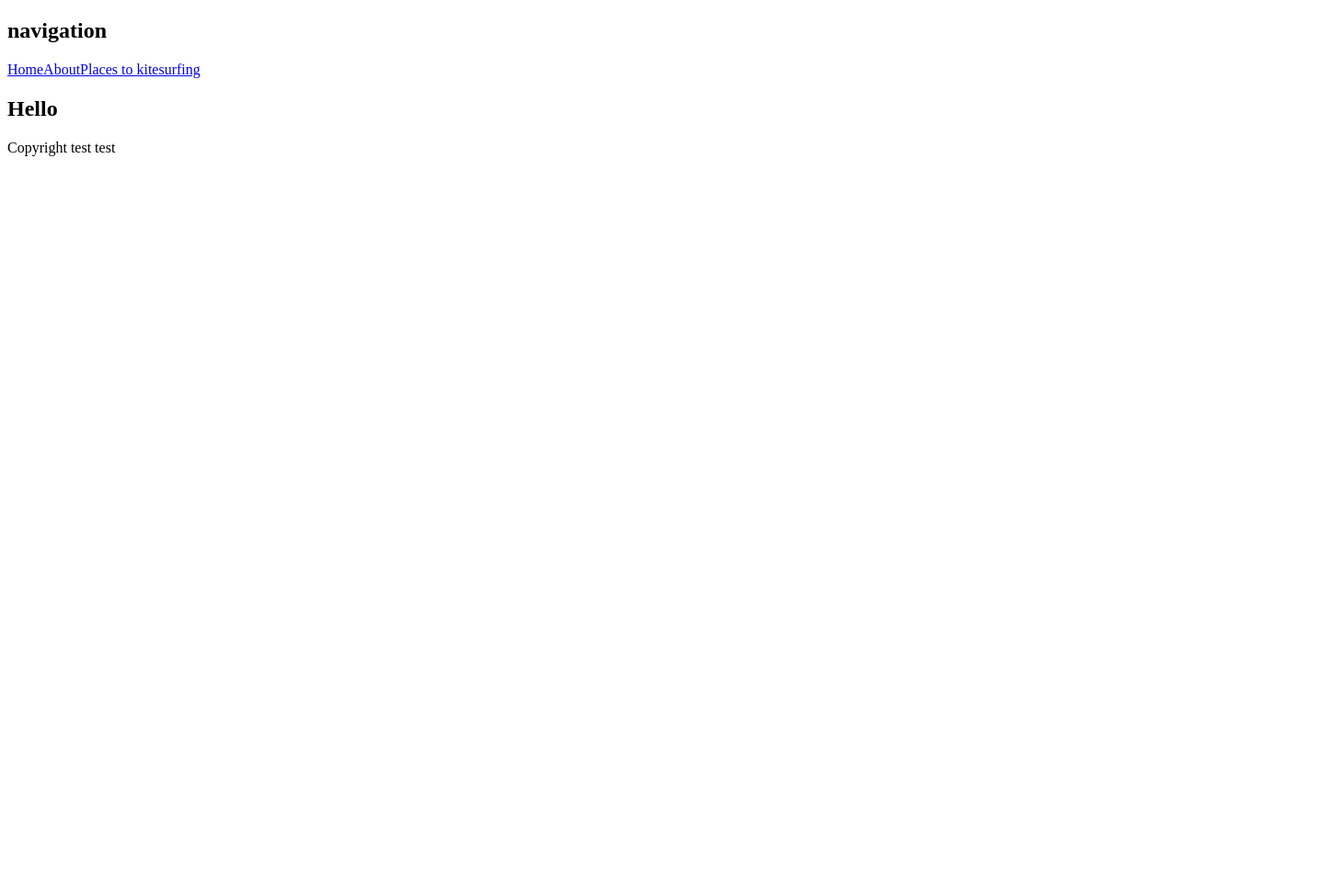
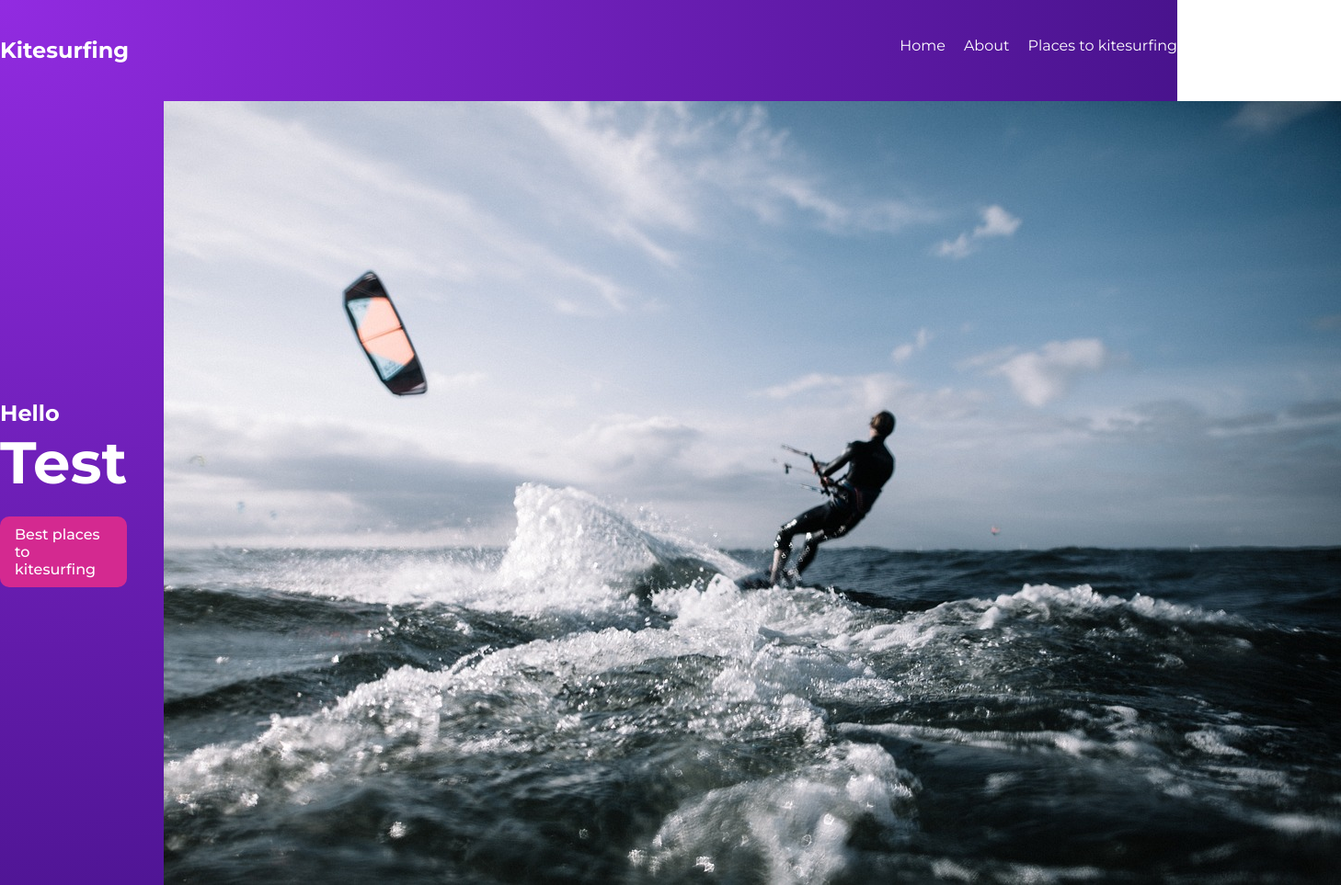
Before and after one commit to Kaweight/gatsbyTesty, a Gatsby site: page / in a window 1280 px wide. Shown: the top 963 px of the page at 92% size, 1458 px wide, since content can reach past the window. Before the commit the page ends 800 px from the top, so only its background shows below. Built offline with nearby package versions, Linux system fonts and the light colour scheme; Gatsby itself is replaced by a stand-in of ours.

Commit message:
Add fist styles

```diff
--- a/src/components/Layout.js
+++ b/src/components/Layout.js
@@ -1,5 +1,6 @@
 import React from 'react'
 import Navbar from './Navbar'
+import '../styles/global.css'
 
 export default function Layout({children}) {
   return (
--- a/src/components/Navbar.js
+++ b/src/components/Navbar.js
@@ -4,7 +4,7 @@
 export default function Navbar() {
   return (
     <nav>
-        <h1>navigation</h1>
+        <h1>Kitesurfing</h1>
         <div className="links">
             <Link to="/">Home</Link>
             <Link to="/about">About</Link>
--- a/src/pages/index.js
+++ b/src/pages/index.js
@@ -1,13 +1,18 @@
 import * as React from "react"
+import * as styles from "../styles/home.module.css"
 import Layout from "../components/Layout"
+import { Link } from 'gatsby';
 
 export default function Home() {
   return (
     <Layout>
-      <section>
+      <section className={styles.header}>
         <div>
           <h1>Hello</h1>
+          <h2>Test</h2>
+          <Link className={styles.btn} to="/places">Best places to kitesurfing</Link>
         </div>
+        <img src="/kite1.jpg" alt="kitesurfing" />
       </section>
     </Layout>
   )
--- a/src/pages/places.js
+++ b/src/pages/places.js
@@ -1,11 +1,13 @@
 import React from 'react'
 import Layout from './../components/Layout'
+import * as styles from '../styles/places.module.css'
 
 export default function Places() {
   return (
     <Layout>
-        <div>
-        <h1>Places to kite</h1>
+        <div className={styles.places}>
+        <h2>Places to kite</h2>
+        <h3>Test</h3>
         </div>
     </Layout>
   )
--- /dev/null
+++ b/src/styles/global.css
@@ -0,0 +1,50 @@
+@import url('https://fonts.googleapis.com/css2?family=Montserrat:wght@300;400;500;700&display=swap');
+
+* {
+  margin: 0;
+  padding: 0;
+  text-decoration: none;
+  font-family: "Montserrat";
+  color: white;
+}
+html, body {
+  min-height: 100%;
+}
+body {
+  background: radial-gradient(at top left, rgba(146,43,225,1) 0%, rgba(43,9,107,1) 100%);
+  background-repeat: no-repeat;
+}
+p {
+  margin: 16px auto;
+  line-height: 1.5em;
+}
+
+/* layout & nav */
+.layout {
+  max-width: 1200px;
+  margin: 0 auto;
+}
+nav {
+  display: grid;
+  grid-template-columns: 1fr 1fr;
+  margin: 40px auto;
+}
+nav .links {
+  display: inline-block;
+  text-align: right;
+}
+nav a {
+  display: inline-block;
+  margin-left: 20px;
+  font-weight: 400;
+  padding-bottom: 8px;
+  border-bottom: 3px solid transparent;
+}
+nav a:hover {
+  border-color: white;
+}
+footer p{
+  text-align: center;
+  color: #bbb;
+  margin: 40px auto;
+}
--- /dev/null
+++ b/src/styles/home.module.css
@@ -0,0 +1,22 @@
+.header {
+    display: grid;
+    grid-template-columns: 1fr 1fr;
+    grid-gap: 40px;
+    align-items: center;
+  }
+  .header h2 {
+    font-size: 4em;
+  }
+  .header h3 {
+    font-size: 3em;
+    font-weight: 400;
+    margin-bottom: 20px;
+  }
+  .btn {
+    display: inline-block;
+    background: #D42990;
+    padding: 10px 16px;
+    border-radius: 10px;
+    margin-top: 20px;
+    font-weight: 500;
+  }
```
Also changed, not shown: src/styles/places.module.css (added, +11 -0 lines), static/kite1.jpg (added).
